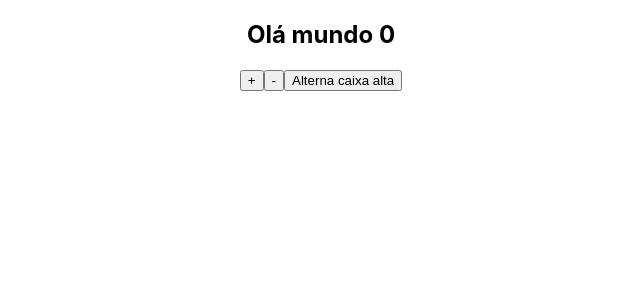
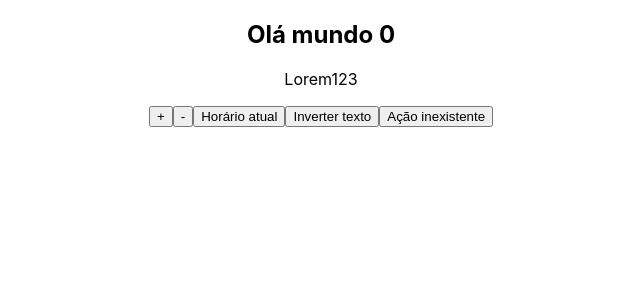
Before and after one commit to menestrel-mkmb/udemy_luz-otav_react, a React (Create React App) app in the folder projeto-2/: page / in a window 1280 px wide. Shown: the top 300 px of the page, without its empty margins (319-959 px from the left). Built offline with nearby package versions, Linux system fonts and the light colour scheme; no server answers.

Commit message:
misc payload on reducer action;

```diff
--- a/projeto-2/src/Reducer.js
+++ b/projeto-2/src/Reducer.js
@@ -7,9 +7,14 @@ const reducer = (state, action) => {
       return { ...state, counter: state.counter + 1 };
     case 'decrement':
       return { ...state, counter: state.counter > 0 ? state.counter - 1 : 0 };
-    case 'toggleCaps':
-      return { ...state, title: state.title === 'OLÁ MUNDO' ? 'olá mundo' : 'OLÁ MUNDO' };
+    case 'toggleCaps': {
+      console.log(action.payload);
+      return { ...state, title: action.payload };
+    }
+    case 'invertBody':
+      return { ...state, body: state.body.split('').reverse().join('') };
   }
+  console.log('Nenhuma das ações anteriores foi executada');
   return { ...state };
 };
 
@@ -17,17 +22,19 @@ const ReducerApp = () => {
   const [state, dispatch] = useReducer(reducer, useContext(GlobalContext));
   const { counter, title, body } = state;
 
-  console.log(state, dispatch);
-  console.log(counter, title, body);
-
   return (
     <div className="App">
       <h2>
         {title} {counter}
       </h2>
+      <p>{body}</p>
       <button onClick={() => dispatch({ type: 'increment' })}>+</button>
       <button onClick={() => dispatch({ type: 'decrement' })}>-</button>
-      <button onClick={() => dispatch({ type: 'toggleCaps' })}>Alterna caixa alta</button>
+      <button onClick={() => dispatch({ type: 'toggleCaps', payload: new Date().toLocaleString('pt-BR') })}>
+        Horário atual
+      </button>
+      <button onClick={() => dispatch({ type: 'invertBody' })}>Inverter texto</button>
+      <button onClick={() => dispatch({ type: 'ERROR' })}>Ação inexistente</button>
     </div>
   );
 };
```
